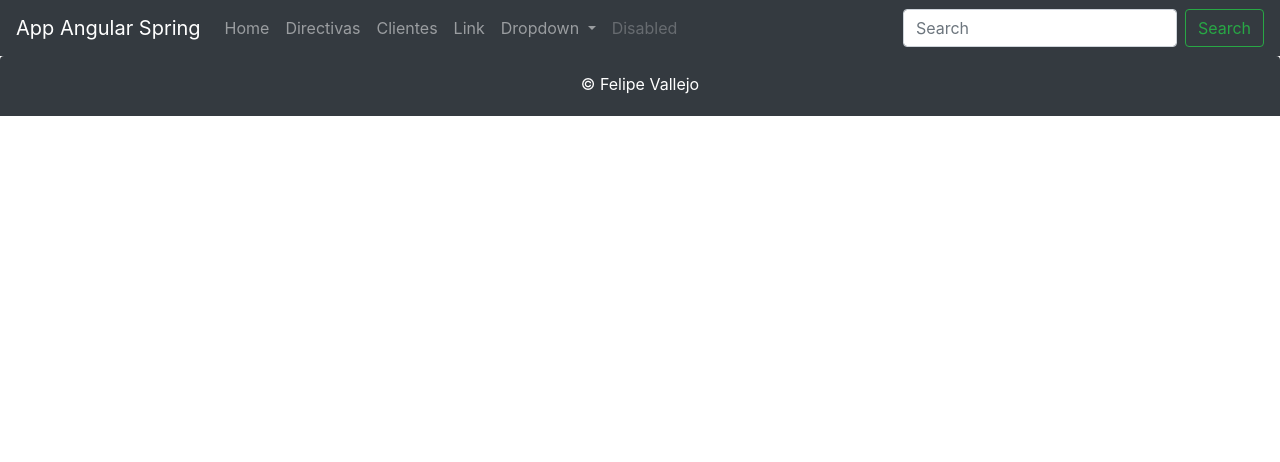
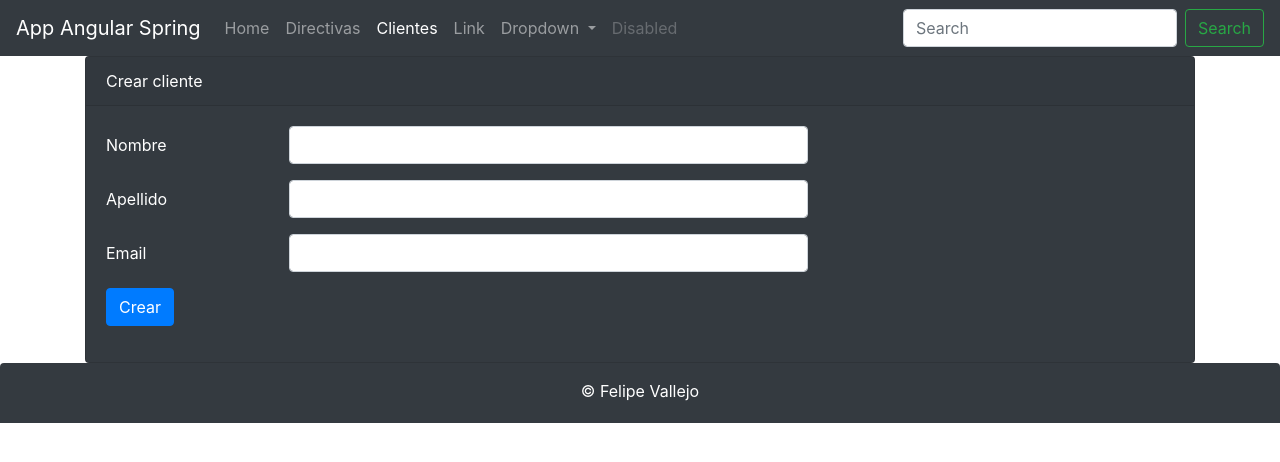
Before and after one commit to raziel7171/cursoUdemyAngularSpring, an Angular app: page /clientes/form in a window 1280 px wide. Before the commit this address led to /. Shown: the top 462 px of the page. Built offline with nearby package versions, Linux system fonts and the light colour scheme.

Commit message:
se agregó el add y parte del update además de unos alerts

```diff
--- a/angular.json
+++ b/angular.json
@@ -91,7 +91,8 @@
                             "src/assets"
                         ],
                         "styles": [
-                            "src/styles.css"
+                            "src/styles.css",
+                            "node_modules/sweetalert2/dist/sweetalert2.min.css"
                         ],
                         "scripts": []
                     }
--- a/package.json
+++ b/package.json
@@ -23,6 +23,7 @@
     "jquery": "^3.5.1",
     "popper.js": "^1.16.1",
     "rxjs": "~6.6.0",
+    "sweetalert2": "^10.8.1",
     "tslib": "^2.0.0",
     "zone.js": "~0.10.2"
   },
--- a/src/app/clientes/cliente.service.ts
+++ b/src/app/clientes/cliente.service.ts
@@ -2,12 +2,29 @@
 import {CLIENTES} from './clientes.json';
 import {Cliente} from './cliente';
 import { Observable,of } from 'rxjs';
+import { HttpClient,HttpHeaders } from '@angular/common/http';
+import {map} from 'rxjs/operators';
 
 @Injectable()
 export class ClienteService {
+  private urlEndPoint: string = 'http://localhost:8080/api/clientes';
 
-  constructor() { }
+  private httpHeaders = new HttpHeaders({'Content-Type': 'application/json'})
+
+  constructor(private http: HttpClient) { }
+
   getClientes(): Observable<Cliente[]>{
-    return of (CLIENTES);
+    // return of (CLIENTES);
+    // return this.http.get<Cliente[]>(this.urlEndPoint); es necesario si no se importa el operators
+    return this.http.get(this.urlEndPoint).pipe(
+      map(response => response as Cliente[])
+      );
+  }
+
+  create(cliente: Cliente): Observable<Cliente> {
+    return this.http.post<Cliente>(this.urlEndPoint, cliente, {headers: this.httpHeaders})
+  }
+  getCliente(id): Observable<Cliente>{
+    return this.http.get<Cliente>(`${this.urlEndPoint}/${id}`)
   }
 }
--- a/src/app/clientes/clientes.component.html
+++ b/src/app/clientes/clientes.component.html
@@ -2,6 +2,8 @@
     <div class="card-header">Clientes</div>
     <div class="card-body text-secondary">
         <h5 class="card-title">Listado de clientes</h5>
+        <div class="my-2 text-left"><button class="btn btn-rounded btn-primary" type="button" [routerLink]="['/clientes/form']">Crear Cliente</button></div>
+
         <table class="table table-bordered table-striped">
             <thead>
                 <tr>
@@ -9,7 +11,8 @@
                     <th>Nombre</th>
                     <th>Apellido</th>
                     <th>eMail</th>
-                    <th>createAt</th>
+                    <th>Fecha</th>
+                    <th>Editar</th>
                 </tr>
             </thead>
             <tbody>
@@ -19,6 +22,7 @@
                     <td>{{cliente.apellido}}</td>
                     <td>{{cliente.email}}</td>
                     <td>{{cliente.createAt}}</td>
+                    <td><button type="button" name="button" [routerLink]="['/clientes/form', cliente.id]" class="btn btn-primary">Editar</button></td>
                 </tr>
             </tbody>
         </table>
--- /dev/null
+++ b/src/app/clientes/form.component.html
@@ -0,0 +1,35 @@
+<div class="card bg-dark text-white">
+    <div class="card-header">{{titulo}}</div>
+    <div class="card-body">
+        <form (ngSubmit)="create()">
+            <div class="form-group row">
+                <label for="nombre" class="col-form-label col-sm-2">Nombre</label>
+                <div class="col-sm-6">
+                    <input type="text" class="form-control" [(ngModel)]="cliente.nombre" name="nombre">
+                </div>
+            </div>
+
+            <div class="form-group row">
+                <label for="apellido" class="col-form-label col-sm-2">Apellido</label>
+                <div class="col-sm-6">
+                    <input type="text" class="form-control" [(ngModel)]="cliente.apellido" name="apellido">
+                </div>
+            </div>
+
+            <div class="form-group row">
+                <label for="email" class="col-form-label col-sm-2">Email</label>
+                <div class="col-sm-6">
+                    <input type="text" class="form-control" [(ngModel)]="cliente.email" name="email">
+                </div>
+            </div>
+
+            <div class="form-group row">
+                <div class="col-sm-6">
+                    <button class="btn btn-primary" role="button">Crear</button>
+
+                </div>
+            </div>
+
+        </form>
+    </div>
+</div>
--- /dev/null
+++ b/src/app/clientes/form.component.ts
@@ -0,0 +1,42 @@
+import { Component, OnInit } from '@angular/core';
+import { Cliente } from './cliente';
+import { ClienteService } from './cliente.service';
+import {Router, ActivatedRoute} from '@angular/router';
+import swal from 'sweetalert2';
+
+
+@Component({
+  selector: 'app-form',
+  templateUrl: './form.component.html'
+})
+export class FormComponent implements OnInit {
+
+  private cliente: Cliente = new Cliente();
+  private titulo:string ="Crear cliente";
+
+  constructor(private clienteService: ClienteService,
+    private router: Router,
+    private activatedRoute: ActivatedRoute) { }
+
+  ngOnInit() {
+    this.cargarCliente()
+  }
+
+cargarCliente(): void{
+  this.activatedRoute.params.subscribe(params => {
+    let id = params['id']
+    if(id){
+      this.clienteService.getCliente(id).subscribe( (cliente) => this.cliente = cliente)
+    }
+  })
+}
+
+  public create(): void{
+    this.clienteService.create(this.cliente).subscribe(
+      response => { this.router.navigate(['/clientes'])
+      swal.fire('Nuevo Cliente', `Cliente ${this.cliente.nombre} creado con éxito!`, 'success')
+
+    }
+    );
+  }
+}
```
Also changed, not shown: src/app/app.module.ts (+10 -3 lines), 1 other file (tests, documents, lock files or other folders).
